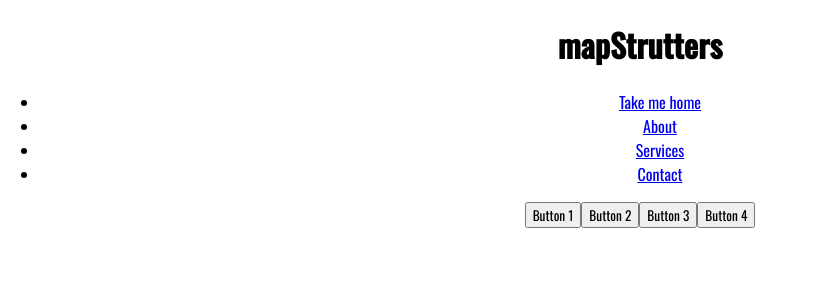
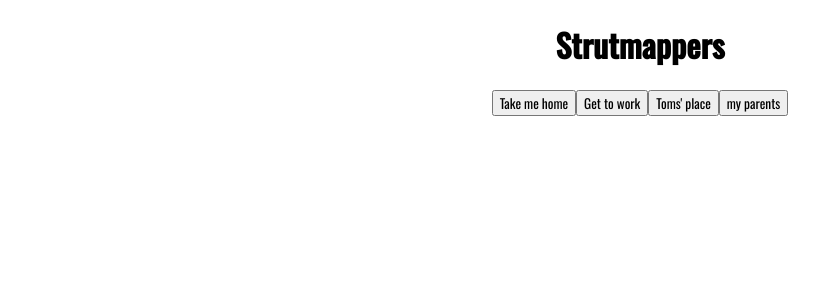
Before and after one commit to elizamthomas1994/strutmappers, a React (Create React App) app: page / in a window 1280 px wide. Shown: the top 300 px of the page, without its empty margins (0-830 px from the left). Built offline with nearby package versions, Linux system fonts and the light colour scheme.

Commit message:
changed title

```diff
--- a/src/App.js
+++ b/src/App.js
@@ -5,28 +5,28 @@ function App() {
   return (
     <div className="App">
       {/* <header className="App-header"> */}
-      <h1>mapStrutters</h1>
+      <h1>Strutmappers</h1>
       {/* </header> */}
       <nav>
-        <ul>
+        {/* <ul>
           <li>
             <a href="#">Take me home</a>
           </li>
           <li>
-            <a href="#">About</a>
+            <a href="#">Get to work</a>
           </li>
           <li>
-            <a href="#">Services</a>
+            <a href="#">Toms' place</a>
           </li>
           <li>
-            <a href="#">Contact</a>
+            <a href="#">my parents</a>
           </li>
-        </ul>
+        </ul> */}
         <div className="button-group">
-          <button>Button 1</button>
-          <button>Button 2</button>
-          <button>Button 3</button>
-          <button>Button 4</button>
+          <button>Take me home</button>
+          <button>Get to work</button>
+          <button>Toms' place</button>
+          <button>my parents</button>
         </div>
       </nav>
     </div>
```
